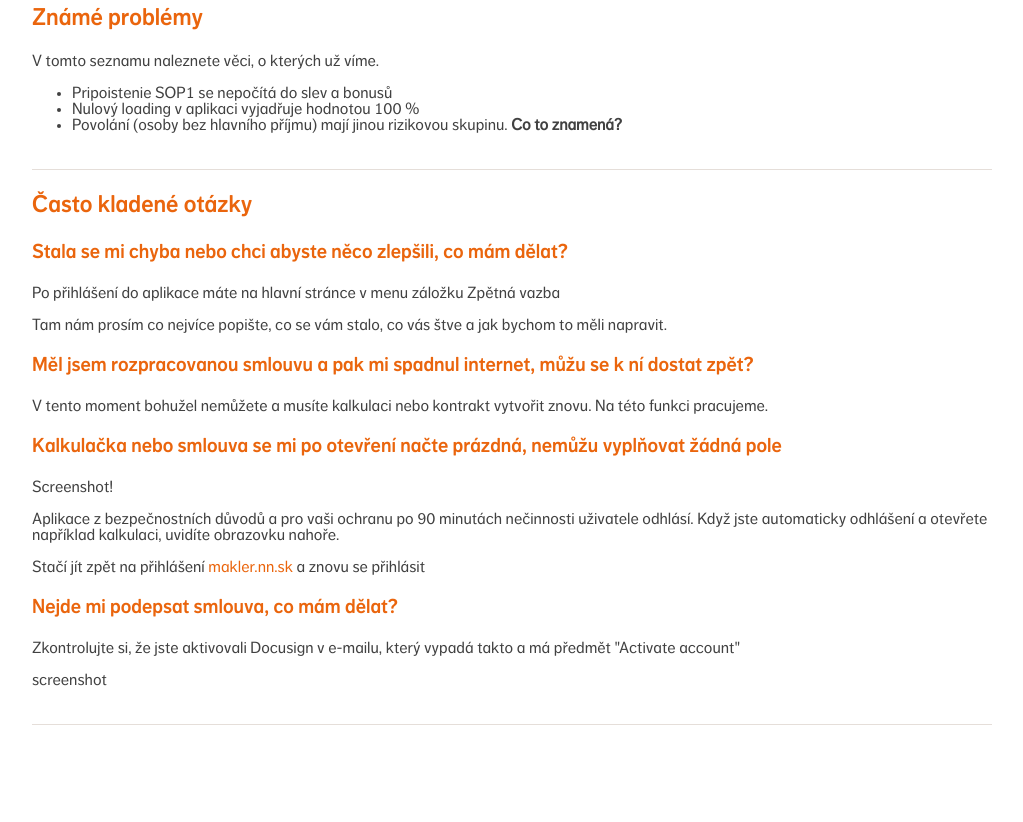
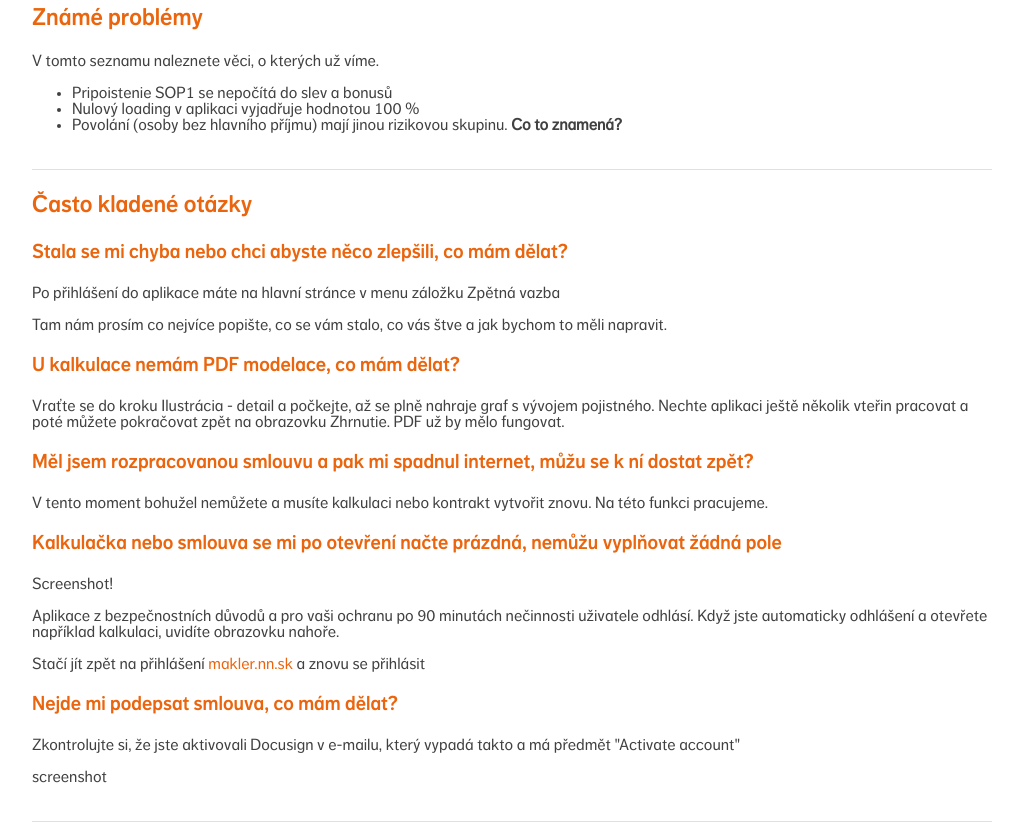
Before and after one commit to vitmistina/nn-stela-bt-quickstart-guide, a website: page index.html in a window 1280 px wide. Shown: the part 5244-6066 px from the top of the page, without its empty margins (128-1151 px from the left). Before the commit the page ends 5977 px from the top, so only its background shows below. Drawn offline with Linux system fonts and the light colour scheme.

Commit message:
added a faq

```diff
--- a/index.html
+++ b/index.html
@@ -210,6 +210,11 @@
         <p>Tam nám prosím co nejvíce popište, co se vám stalo, co vás štve a jak bychom to měli napravit.</p>
       </div>
       <div class="faq">
+        <h3>U kalkulace nemám PDF modelace, co mám dělat?</h3>
+        <p>Vraťte se do kroku Ilustrácia - detail a počkejte, až se plně nahraje graf s vývojem pojistného. Nechte aplikaci
+          ještě několik vteřin pracovat a poté můžete pokračovat zpět na obrazovku Zhrnutie. PDF už by mělo fungovat.</p>
+      </div>
+      <div class="faq">
         <h3>Měl jsem rozpracovanou smlouvu a pak mi spadnul internet, můžu se k ní dostat zpět?</h3>
         <p>V tento moment bohužel nemůžete a musíte kalkulaci nebo kontrakt vytvořit znovu. Na této funkci pracujeme.</p>
       </div>
```
